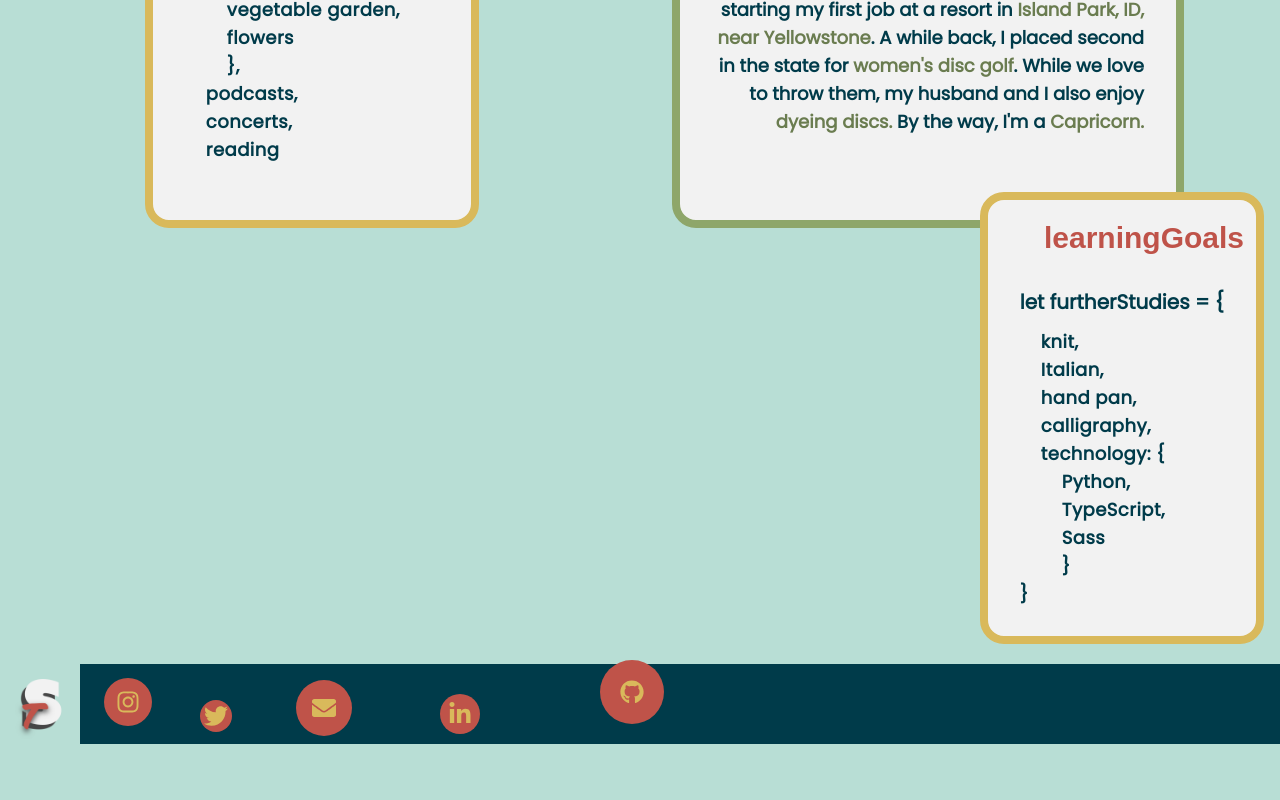
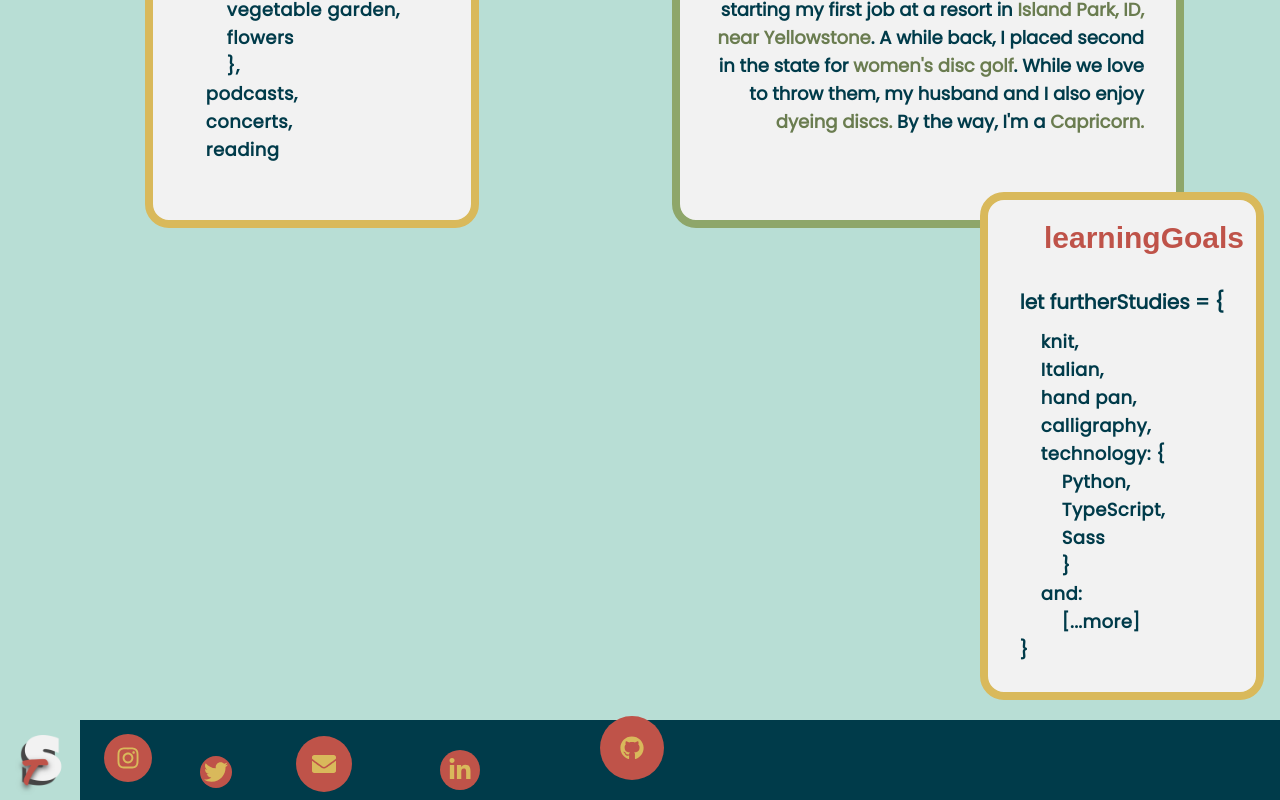
Before and after one commit to ThisTish/Portfolio_of_Tish, a React (Vite) app: page / in a window 1280 px wide. Shown: the part 1716-2516 px from the top of the page. Before the commit the page ends 2460 px from the top, so only its background shows below. Built offline with nearby package versions, Linux system fonts and the light colour scheme; a web font is replaced by a local one.

Commit message:
comments & clean up

```diff
--- a/index.html
+++ b/index.html
@@ -12,9 +12,9 @@
     <!-- <meta property="og:url" content="URL_to_your_portfolio"> -->
     <meta property="og:type" content="website">
 <!-- Google Fonts & icons -->
-<link rel="preconnect" href="https://fonts.googleapis.com">
-<link rel="preconnect" href="https://fonts.gstatic.com" crossorigin>
-<link href="https://fonts.googleapis.com/css2?family=Poppins:wght@400&family=Tilt+Warp&display=swap" rel="stylesheet">
+    <link rel="preconnect" href="https://fonts.googleapis.com">
+    <link rel="preconnect" href="https://fonts.gstatic.com" crossorigin>
+    <link href="https://fonts.googleapis.com/css2?family=Poppins:wght@400&family=Tilt+Warp&display=swap" rel="stylesheet">
     <title>Tish Sirface Web Development | Front-End && Back-End Developer</title>
   </head>
   <body class="bg-primary flex flex-col min-h-screen">
--- a/src/components/ContactForm.jsx
+++ b/src/components/ContactForm.jsx
@@ -1,13 +1,7 @@
 import { useState, useRef } from "react"
 import emailjs from '@emailjs/browser'
 
-// use state for fields being left empty when cursor leaves 'onFocus'
-// onFocus(setInputStatus)
-
 const ContactForm = () => {
-
-
-
 
 	const form = useRef()
 
@@ -17,10 +11,10 @@ const ContactForm = () => {
 	const [nameError, setNameError] = useState('')
 	const [emailError, setEmailError] = useState('')
 	const [messageError, setMessageError] = useState('')
-
 	const [color, setColor] = useState('primary')
 	const [validEmail, setValidEmail] = useState(true)
-
+	const [sentMessage, setSentMessage] = useState('')
+	const [messageSent, setMessageSent] = useState(false)
 
 
 	const handleInput = (event) => {
@@ -74,6 +68,7 @@ const ContactForm = () => {
 		}
 	}
 
+	// email.js for sending email
 	const sendMessage = (event) => {
 
 		event.preventDefault()
@@ -84,6 +79,9 @@ const ContactForm = () => {
 			publicKey: import.meta.env.VITE_PUBLIC_KEY
 		}).then(() =>{
 			console.log(`success!`)
+			setMessageSent(true)
+			setSentMessage('Message Sent!')
+			// toastify 'Message Sent!'
 		},
 		(error) =>{
 			console.log('Failed', error.text)
@@ -145,6 +143,7 @@ const ContactForm = () => {
 
 					></textarea>
 					{messageError && <p className="text-red text-xs">{messageError}</p>}
+					{/* add toastify? */}
 
 				</div>
 
@@ -153,12 +152,18 @@ const ContactForm = () => {
 					<div className="bg-yellow w-5 h-5 rounded-full absolute bottom-3"></div>
 					<div className="bg-shadow w-7 h-7 rounded-full absolute right-0"></div>
 					<div className="bg-highlight w-10 h-10 rounded-full absolute top-8 -left-48"></div>
-					<div className="border border-shadow border-3 w-5 h-5 rounded-full absolute top-4 right-40"></div>
+					<div className="border border-shadow border-3 w-5 h-5 rounded-full absolute top-4 right-40 -z-10"></div>
 					<div className="bg-green w-3 h-3 rounded-full absolute bottom-5 right-32"></div>
 					<div className="bg-secondary w-5 h-5 rounded-full absolute top-2 right-20 "></div>
 
 
-					<button type="submit" className="bg-red rounded-full px-5 text-highlight font-bold [text-shadow:_-2px_4px_0_var(--shadow)] " > Send </button>
+					<button
+					type="submit"
+					className={`rounded-full px-5 text-highlight font-bold [text-shadow:_-2px_4px_0_var(--shadow)] ${messageSent ? 'bg-green' : 'bg-red'} `}
+					disabled={messageSent} >
+						{messageSent ? 'Sent' : 'Send'}
+					</button>
+					{sentMessage && <p className="text-primary text-xl">{sentMessage}</p>}
 				</div>
 			</form>
 		</div>
--- a/src/components/Footer.jsx
+++ b/src/components/Footer.jsx
@@ -7,9 +7,11 @@ const Footer = () => {
 	return (
 		<div className="bg-secondary flex mt-auto">
 			<footer className="flex justify-start">
-				<NavLink to='/about'>
+				{/* img btn to go to home */}
+				<NavLink to='/'>
 					<img src={ logo } className='h-16 w-auto md:h-20' alt='TS-Tish Sirface Initials' />
 				</NavLink>
+				{/* socials */}
 				<div className="text-yellow w-64 pl-10 pr-5 text-xl rounded-tr-full rounded-br-full flex -ml-8 md:my-1 md:text-2xl items-center">
 					<a href= "https://www.instagram.com/threaded_goat/"className="-mt-1 bg-red rounded-full p-3 -ml-1 mr-1 md:mx-2 lg:mx-4"><FaInstagram /></a>
 					<a href= "https://x.com/SirTishFace"className="mt-6 bg-red rounded-full p-1  ml-1 mr-2 md:mx-4 lg:mx-8"><FaTwitter  /></a>
--- a/src/components/Hero.jsx
+++ b/src/components/Hero.jsx
@@ -5,8 +5,6 @@ const Hero = () => {
 	<div className='mx-auto w-screen'>
 		<img src={ heroPic } className='h-40' alt='Tish Sirface with squiggles'/>
 		{/* https://embiem.github.io/react-canvas-draw/ */}
-		{/* add shapes, make scrollable? or animate?-verrrry borring and weird right now */}
-		{/* make it draggable, with a background image to sorta show? */}
 	</div>
 	)
 }
--- a/src/components/NavBar.jsx
+++ b/src/components/NavBar.jsx
@@ -1,5 +1,4 @@
 
-import logo from '../assets/images/logo.png'
 import { NavLink } from 'react-router-dom'
 
 
@@ -12,7 +11,6 @@ const NavBar = () => {
 
     <nav className="text-xs text-red rounded-tl-full rounded-bl-full py-2 font-semibold bg-yellow max-w-screen-md absolute -bottom-14 right-0 flex z-20 md:text-lg lg:bottom-0 lg:text-xl">
       <ul className='  py-1 px-10 flex flex-col space-y-3 -mr-3 lg:space-y-0 lg:flex-row lg:space-x-20' >
-        {/* <icon for hamburger menu */}
         <NavLink className={linkClass} to='/about' >AboutMe</NavLink>
         <NavLink className={linkClass} to='/portfolio' >Portfolio</NavLink>
         <NavLink className={linkClass} to='/contact' >ContactMe</NavLink>
--- a/src/components/ProjectCards.jsx
+++ b/src/components/ProjectCards.jsx
@@ -1,7 +1,7 @@
 
+// add tooltips for description/problem-solution
+const ProjectCards = ({project}) => {
 
-const ProjectCards = ({project}) => {
-  // const project = projects.project
   return (
     <section className='px-4 space-y-32 mt-32 flex flex-col items-center justify-center md:flex-row md:justify-around md:items-stretch lg:m-32 lg:space-y-48'>
       {/* first card */}
--- a/src/index.css
+++ b/src/index.css
@@ -19,7 +19,6 @@
 
 }
 	/* not quite here yet. need more tailwind config for this. might change to secondary palette */
-	/* body.dark-mode{
 	/* body.dark-mode{
 		--primary: #003B4A;
 		--secondary: #B8DED5;
--- a/src/pages/AboutMe.jsx
+++ b/src/pages/AboutMe.jsx
@@ -89,6 +89,11 @@ const AboutMe = () => {
 								<li>&nbsp;&nbsp;&nbsp;&nbsp;&nbsp;&nbsp;&nbsp;&nbsp;Sass</li>
 								<li>&nbsp;&nbsp;&nbsp;&nbsp;&nbsp;&nbsp;&nbsp;&nbsp;&#125;</li>
 							</ul>
+						<li>&nbsp;&nbsp;&nbsp;&nbsp;and:
+							<ul>
+								<li>&nbsp;&nbsp;&nbsp;&nbsp;&nbsp;&nbsp;&nbsp;&nbsp;[...more]</li>
+							</ul>
+						</li>
 						</li>
 						</ul>
 						<li>&#125;</li>
--- a/src/pages/ContactMe.jsx
+++ b/src/pages/ContactMe.jsx
@@ -1,8 +1,6 @@
 import ContactForm from "../components/ContactForm"
 
 const ContactMe = () => {
-
-// use state for message status
 
 
 	return (
```
Also changed, not shown: src/components/ProfilePicAnimated.jsx (+1 -89 lines), src/pages/Resume.jsx (+1 -11 lines).
